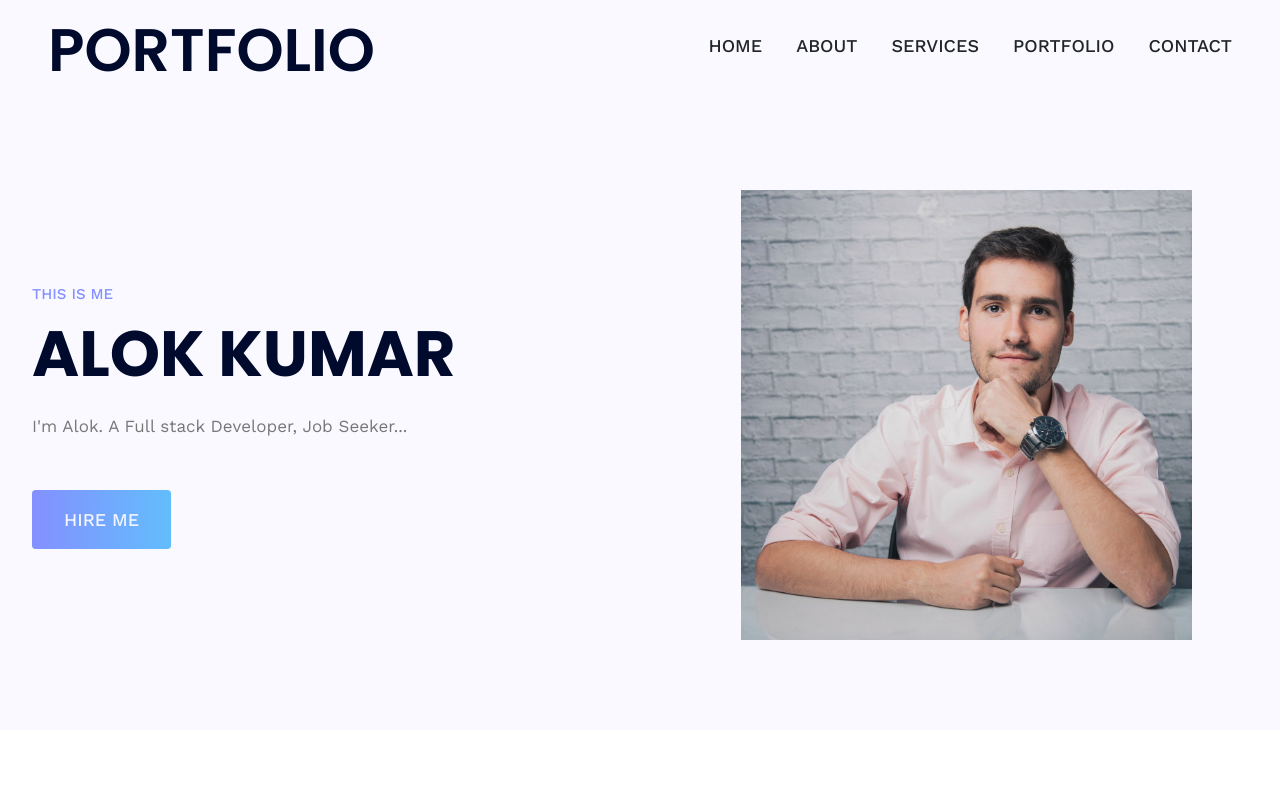
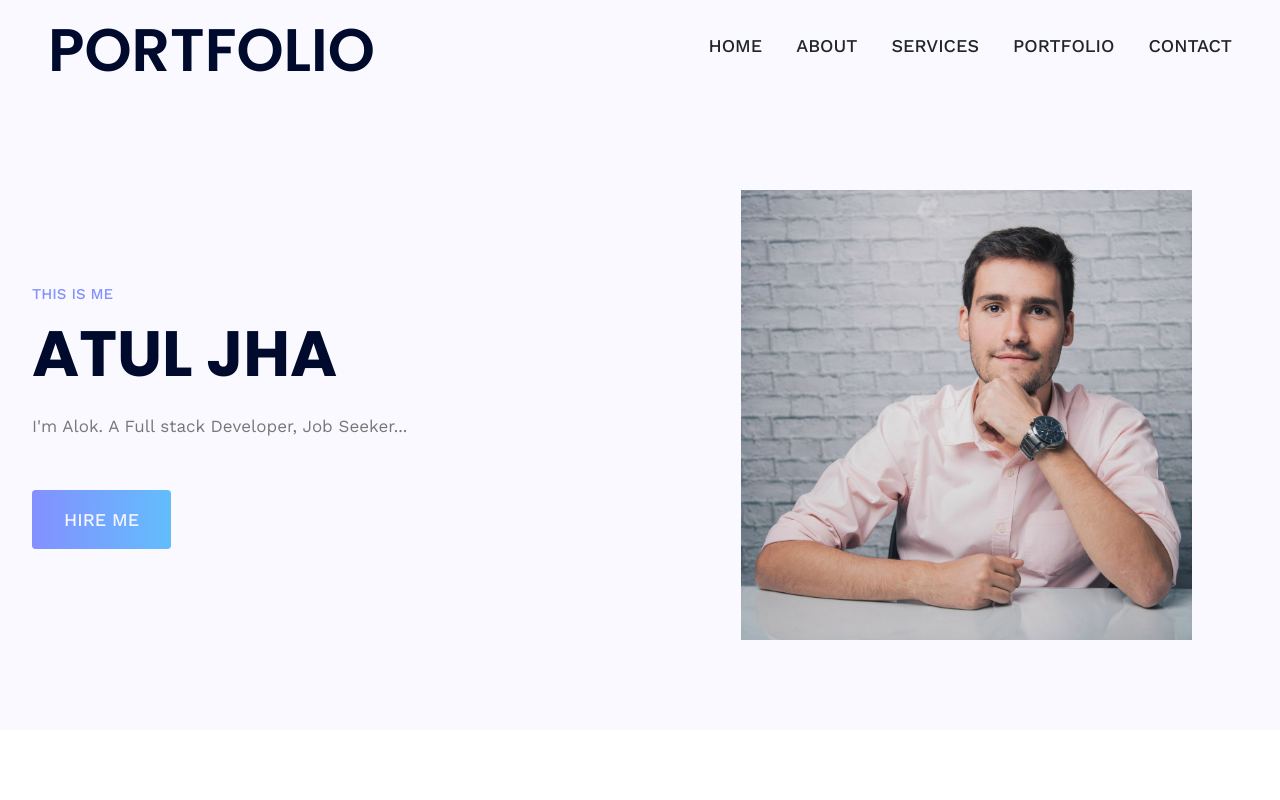
Before and after one commit to Alok18334/FinalProject, a plain HTML site: page index.html in a window 1280 px wide. Shown: the top 800 px of the page. Drawn offline with nearby package versions, Linux system fonts and the light colour scheme.

Commit message:
Update index.html

```diff
--- a/index.html
+++ b/index.html
@@ -50,7 +50,7 @@
         <div class="container grid grid-two-column">
           <div class="section-hero-data">
             <p class="hero-top-data">this is me</p>
-            <h1 class="hero-heading">Alok Kumar</h1>
+            <h1 class="hero-heading">Atul jha</h1>
             <p class="hero-para">
               I'm Alok. A Full stack Developer, Job Seeker...
             </p>
```
